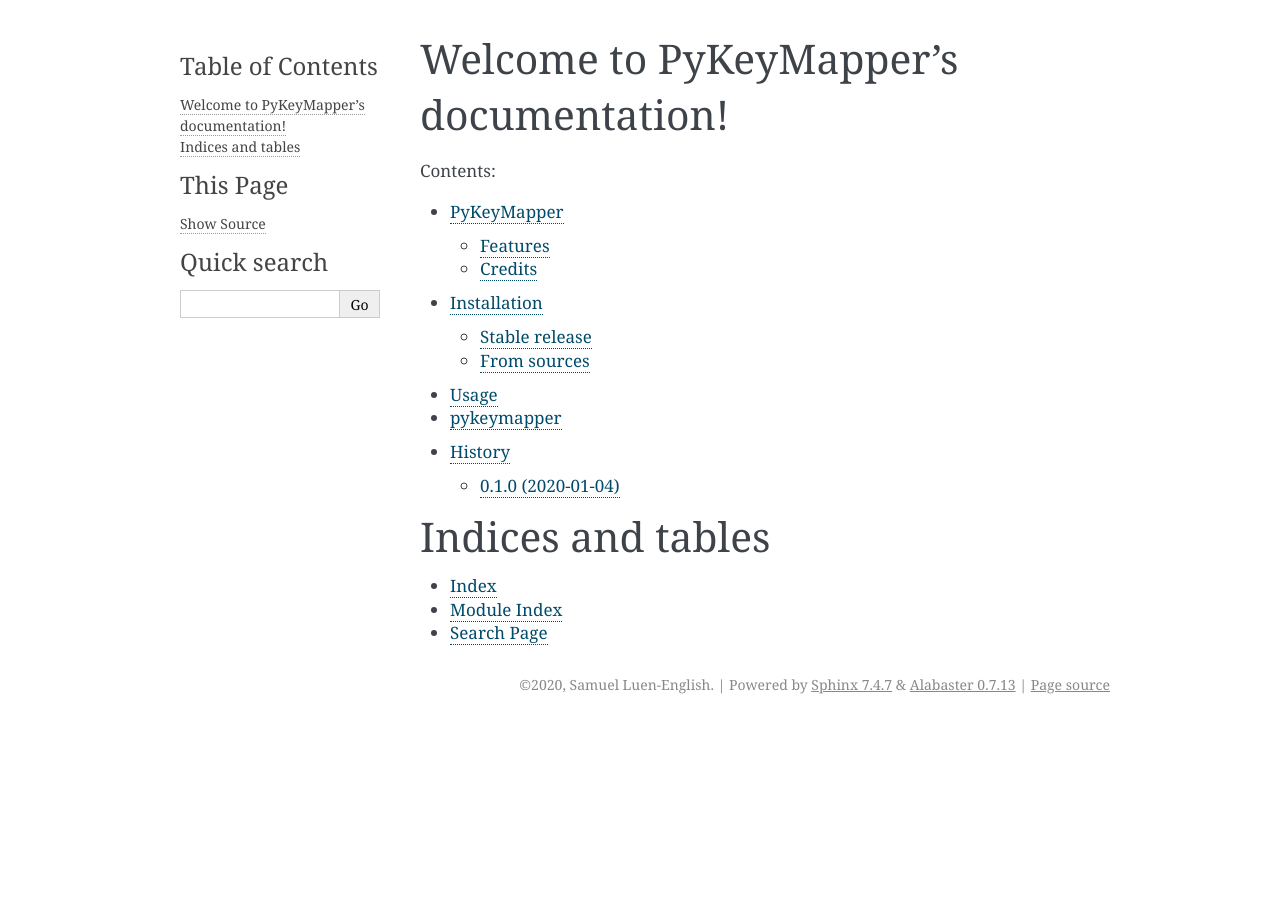
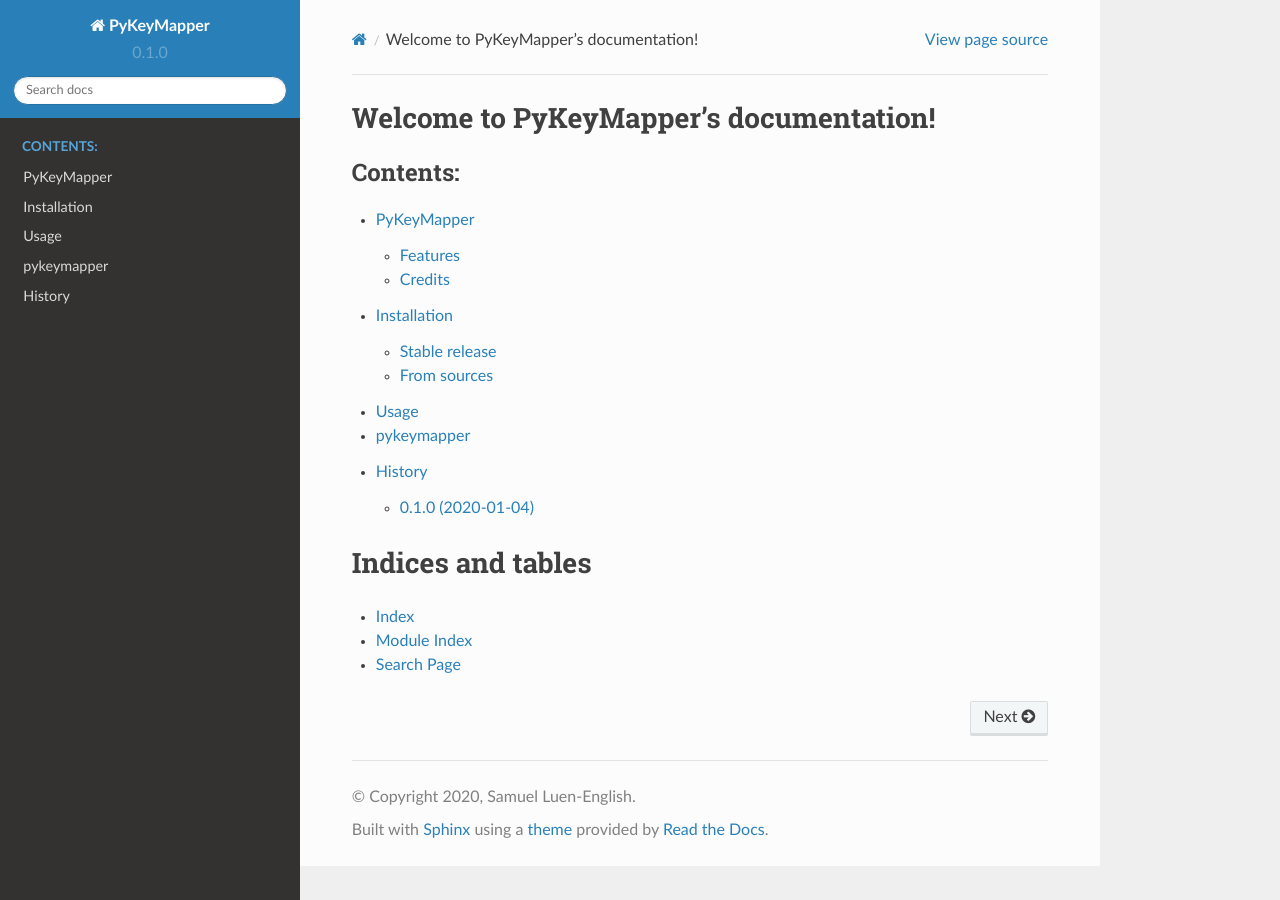
Before and after one commit to sluenenglish/PyKeyMapper, a Sphinx documentation site: the page built from docs/index.rst, in a window 1280 px wide. Built offline with Sphinx 7.4.7 and the Read the Docs theme 2.0.0, drawn with Linux system fonts in a browser that asks for light colours; pages that are not in the unit, such as notebooks, are missing from menus; the version number is read from the project's files by our own code.

Commit message:
Use read the docs theme

```diff
--- a/docs/conf.py
+++ b/docs/conf.py
@@ -84,7 +84,7 @@
 # The theme to use for HTML and HTML Help pages.  See the documentation for
 # a list of builtin themes.
 #
-html_theme = "alabaster"
+html_theme = "sphinx_rtd_theme"
 
 # Theme options are theme-specific and customize the look and feel of a
 # theme further.  For a list of options available for each theme, see the
--- a/requirements_dev.txt
+++ b/requirements_dev.txt
@@ -6,6 +6,7 @@
 tox==3.14.0
 coverage==4.5.4
 Sphinx==1.8.5
+sphinx_rtd_theme==0.4.3
 twine==1.14.0
 Click==7.0
 pytest==4.6.5
```
